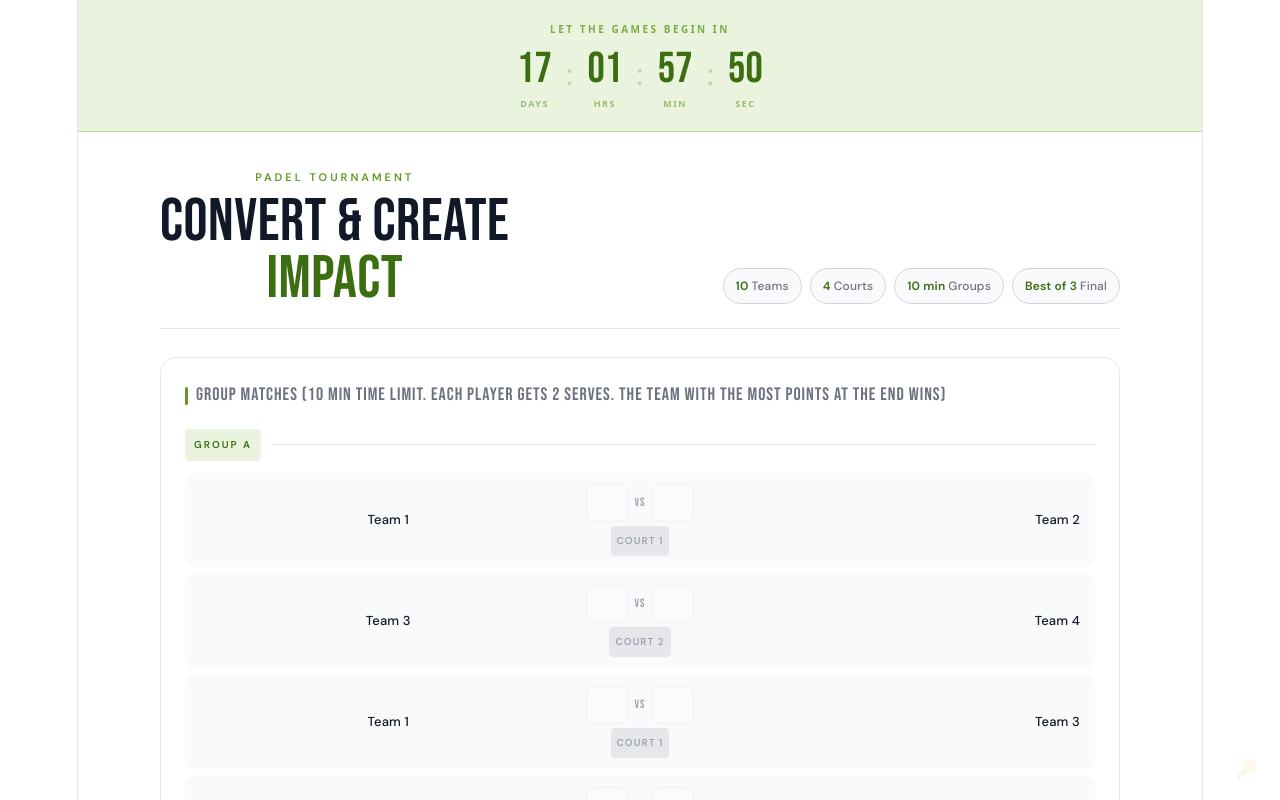
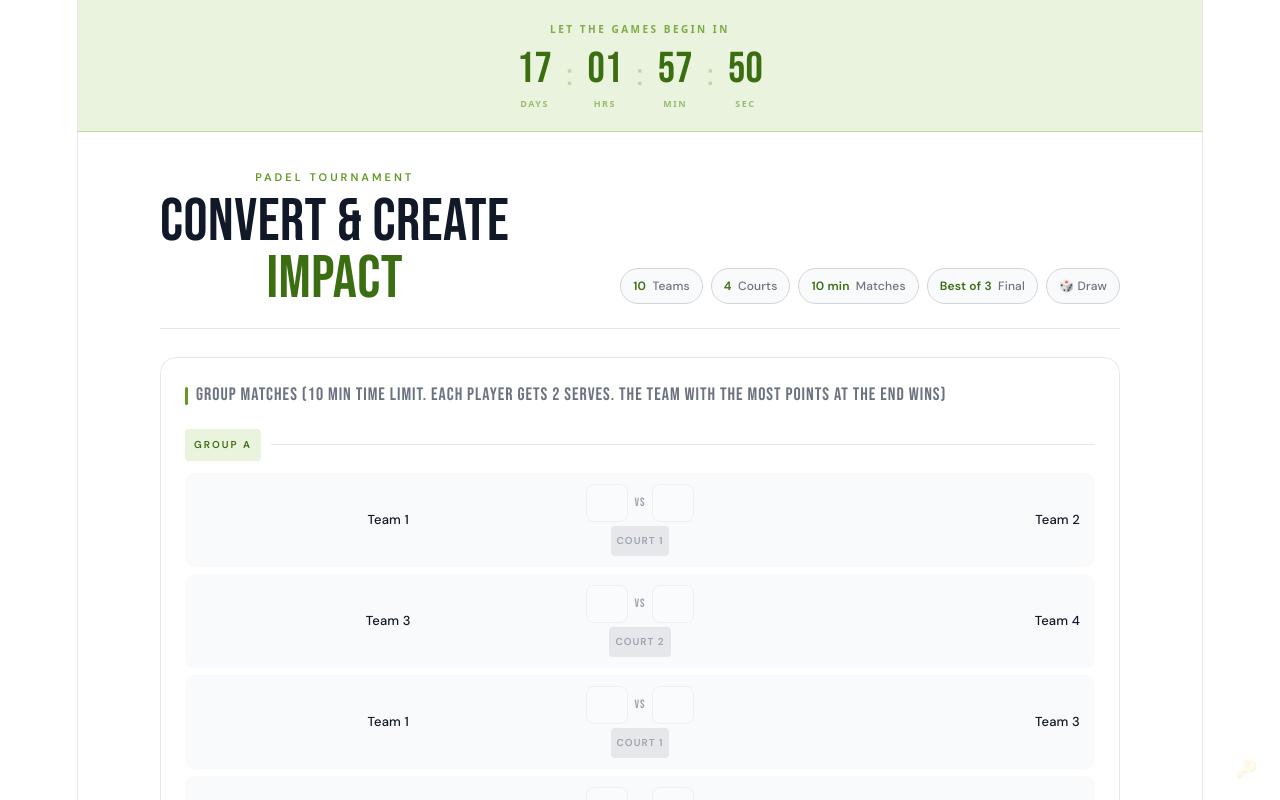
Before and after one commit to ajeesh1987/padel_tournament, a React (Vite) app: page / in a window 1280 px wide. Shown: the top 800 px of the page. Built offline with nearby package versions, Linux system fonts and the light colour scheme.

Commit message:
Refactor header section and update match details

```diff
--- a/src/App.tsx
+++ b/src/App.tsx
@@ -688,17 +688,30 @@ const resetAll = () => {
   onReset={resetAll}
   onSignOut={() => setIsAdmin(false)}
 />}
-
 <div className="header">
   <div>
     <div className="header-eyebrow">Padel Tournament</div>
-              <div className="header-title">Convert &amp; Create<br /><span>Impact</span></div>
+    <div className="header-title">
+      Convert &amp; Create<br />
+      <span>Impact</span>
     </div>
+  </div>
+
   <div className="header-pills">
-              <span className="pill"><strong>10</strong>Teams</span>
-              <span className="pill"><strong>4</strong>Courts</span>
-              <span className="pill"><strong>10 min</strong>Groups</span>
-              <span className="pill"><strong>Best of 3</strong>Final</span>
+    <span className="pill"><strong>10</strong> Teams</span>
+    <span className="pill"><strong>4</strong> Courts</span>
+    <span className="pill"><strong>10 min</strong> Matches</span>
+    <span className="pill"><strong>Best of 3</strong> Final</span>
+
+    <a
+      href="https://github.com/ajeesh1987/padel_tournament/blob/main/README.md"
+      target="_blank"
+      rel="noopener noreferrer"
+      className="pill"
+      style={{ textDecoration: "none" }}
+    >
+      🎲 Draw
+    </a>
   </div>
 </div>
 
```
Lines whose indentation alone changed are shown as unchanged.
